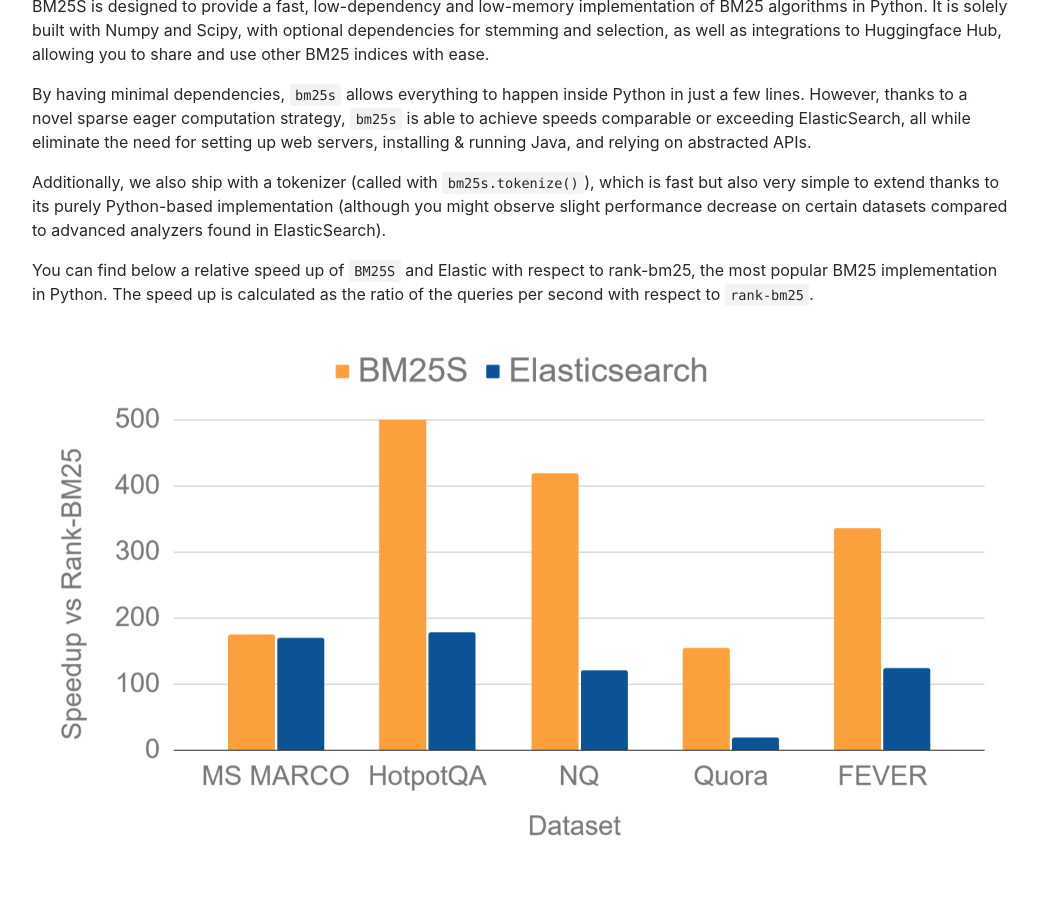
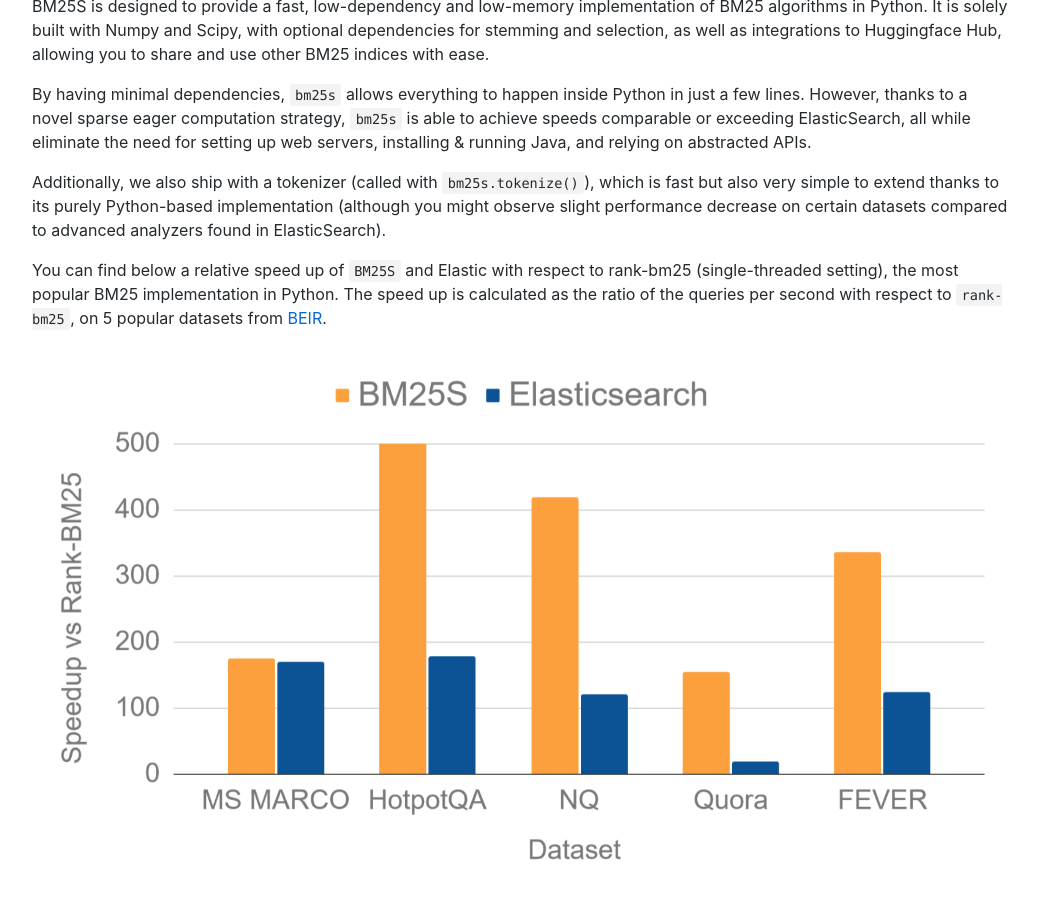
Before and after one commit to bm25s/bm25s.github.io, a Jekyll site: the page built from index.markdown, in a window 1280 px wide and 900 px high, scrolled down 591 px. Shown: the whole window, without its empty margins (118-1156 px from the left). Built offline with Jekyll 4.4.1, drawn with Linux system fonts in a browser that asks for light colours.

Commit message:
Update index.markdown

```diff
--- a/index.markdown
+++ b/index.markdown
@@ -36,7 +36,7 @@ By having minimal dependencies, `bm25s` allows everything to happen inside Pytho
 
 Additionally, we also ship with a tokenizer (called with `bm25s.tokenize()`), which is fast but also very simple to extend thanks to its purely Python-based implementation (although you might observe slight performance decrease on certain datasets compared to advanced analyzers found in ElasticSearch).
 
-You can find below a relative speed up of `BM25S` and Elastic with respect to rank-bm25, the most popular BM25 implementation in Python. The speed up is calculated as the ratio of the queries per second with respect to `rank-bm25`.
+You can find below a relative speed up of `BM25S` and Elastic with respect to rank-bm25 (single-threaded setting), the most popular BM25 implementation in Python. The speed up is calculated as the ratio of the queries per second with respect to `rank-bm25`, on 5 popular datasets from [BEIR](https://github.com/beir-cellar/beir).
 
 ![comparison image](assets/comparison.png)
 
```
